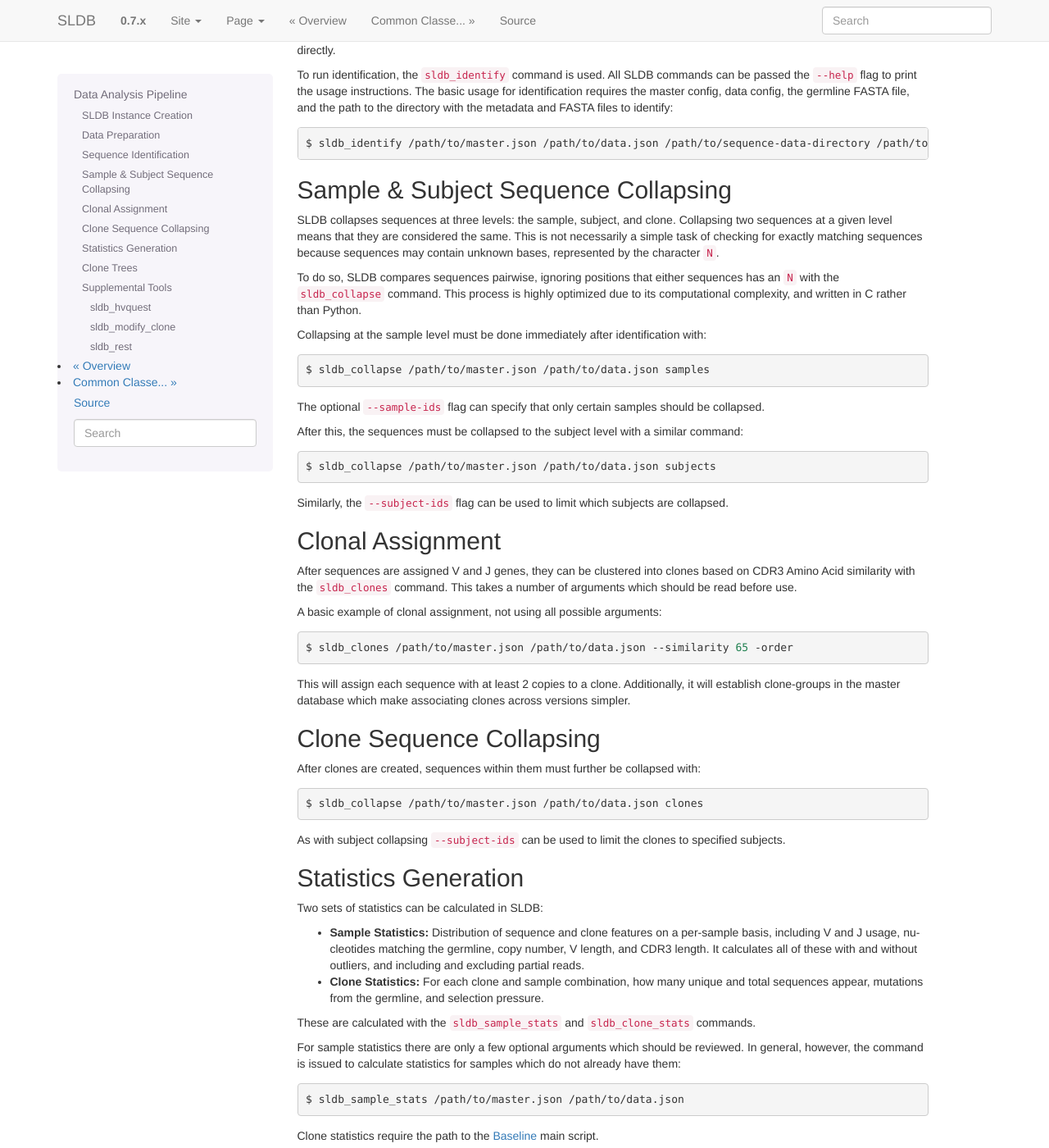
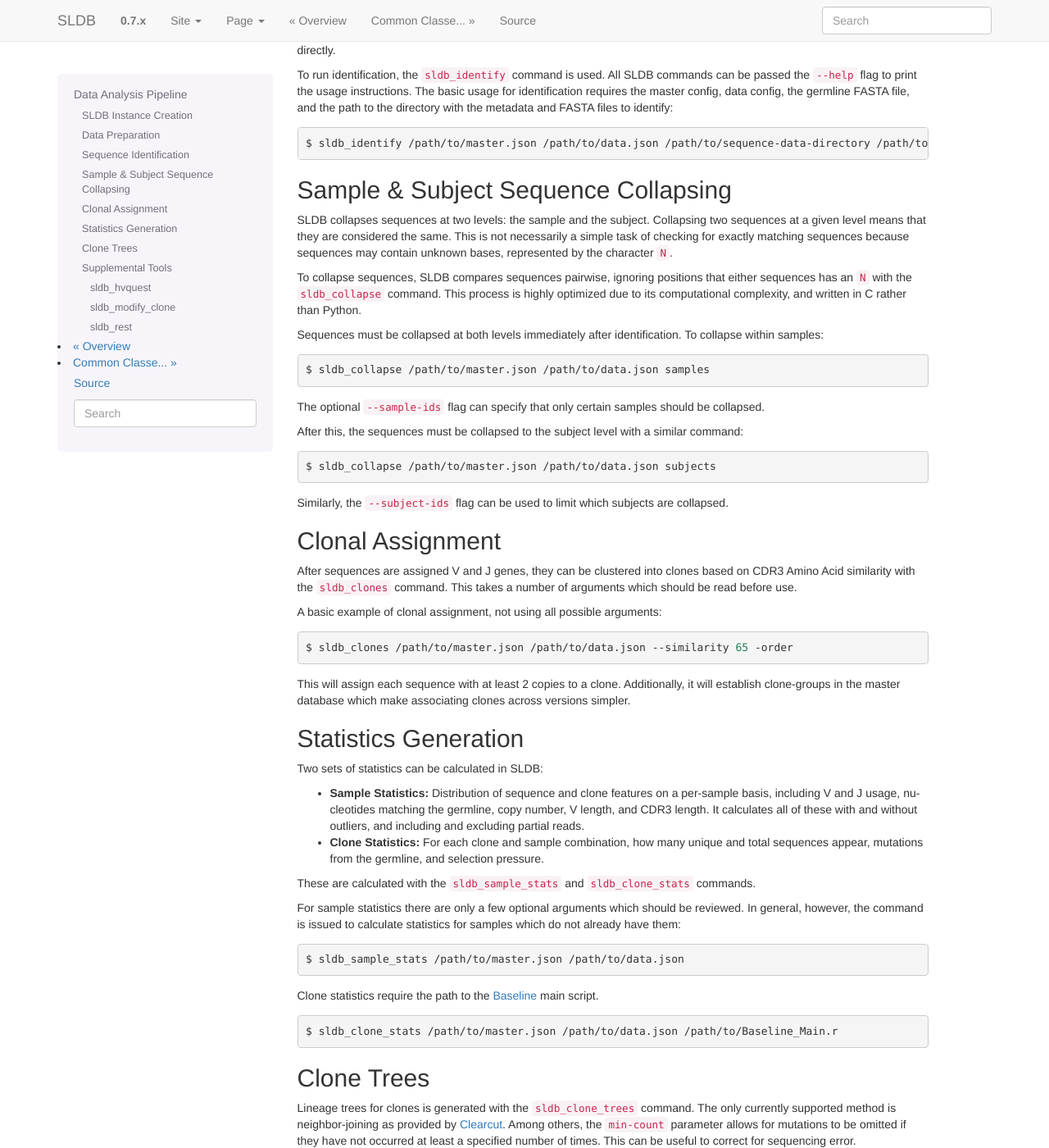
Before and after one commit to arosenfeld/immunedb, a Sphinx documentation site: the page built from docs/pipeline.rst, in a window 1280 px wide and 1400 px high, scrolled down 2196 px. Shown: the whole window at 82% size. Built offline with Sphinx 7.4.7, drawn with Linux system fonts in a browser that asks for light colours; nearby versions of some CDN libraries; library files that are not in the unit come from our copies.

Commit message:
doc changes for elimination of clone collapsing

```diff
--- a/docs/pipeline.rst
+++ b/docs/pipeline.rst
@@ -155,19 +155,18 @@
 
 Sample & Subject Sequence Collapsing
 ------------------------------------
-SLDB collapses sequences at three levels: the sample, subject, and clone.
-Collapsing two sequences at a given level means that they are considered the
-same.  This is not necessarily a simple task of checking for exactly matching
-sequences because sequences may contain unknown bases, represented by the
-character ``N``.
+SLDB collapses sequences at two levels: the sample and the subject.  Collapsing
+two sequences at a given level means that they are considered the same.  This is
+not necessarily a simple task of checking for exactly matching sequences because
+sequences may contain unknown bases, represented by the character ``N``.
 
-To do so, SLDB compares sequences pairwise, ignoring positions that either
-sequences has an ``N`` with the ``sldb_collapse`` command.  This process is
-highly optimized due to its computational complexity, and written in C rather
+To collapse sequences, SLDB compares sequences pairwise, ignoring positions that
+either sequences has an ``N`` with the ``sldb_collapse`` command.  This process
+is highly optimized due to its computational complexity, and written in C rather
 than Python.
 
-Collapsing at the sample level must be done immediately after identification
-with:
+Sequences must be collapsed at both levels immediately after identification.  To
+collapse within samples:
 
 .. code-block:: bash
 
@@ -201,18 +200,6 @@
 This will assign each sequence with at least 2 copies to a clone.  Additionally,
 it will establish clone-groups in the master database which make associating
 clones across versions simpler.
-
-
-Clone Sequence Collapsing
--------------------------
-After clones are created, sequences within them must further be collapsed with:
-
-.. code-block:: bash
-
-    $ sldb_collapse /path/to/master.json /path/to/data.json clones
-
-As with subject collapsing ``--subject-ids`` can be used to limit the clones to
-specified subjects.
 
 .. _stats_generation:
 
```
